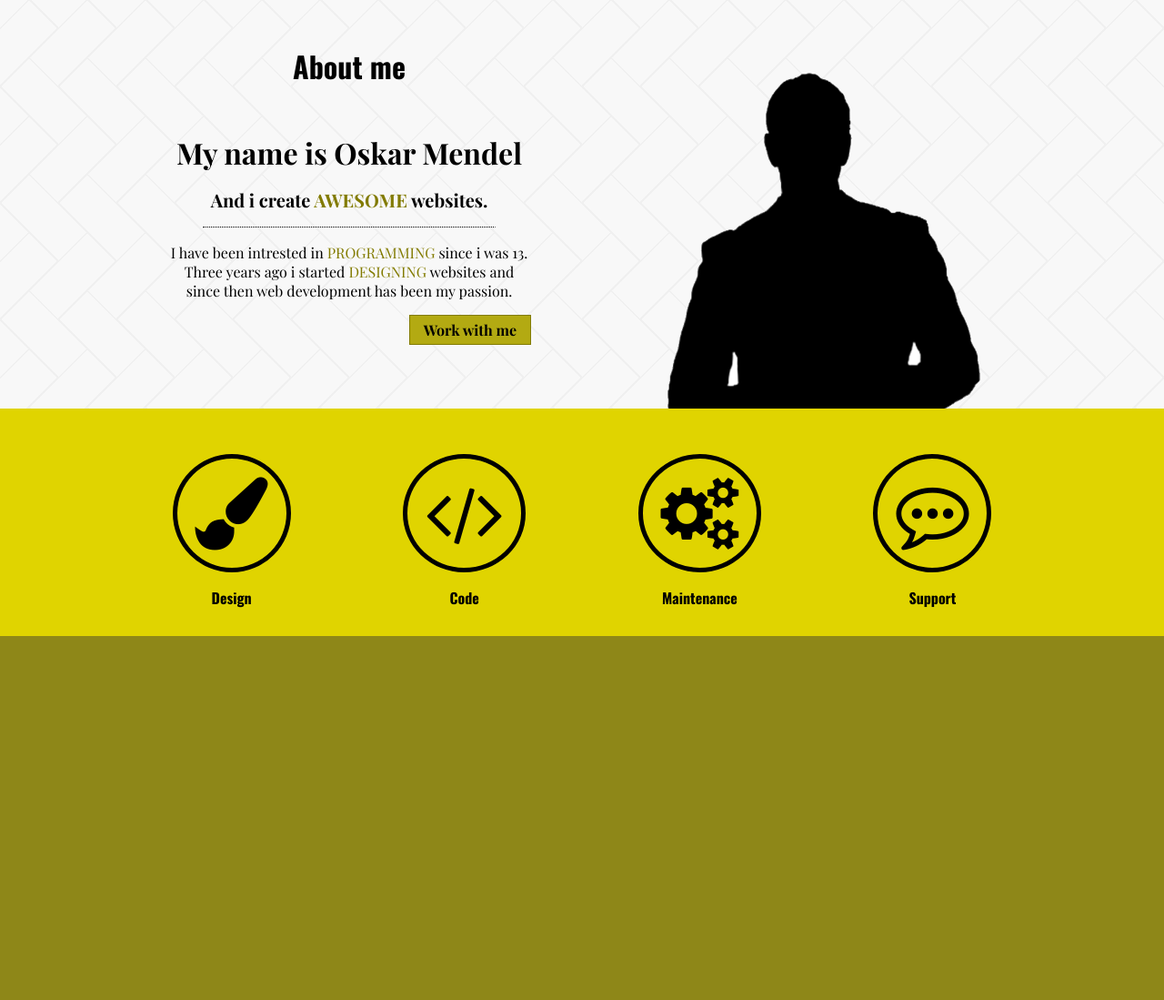
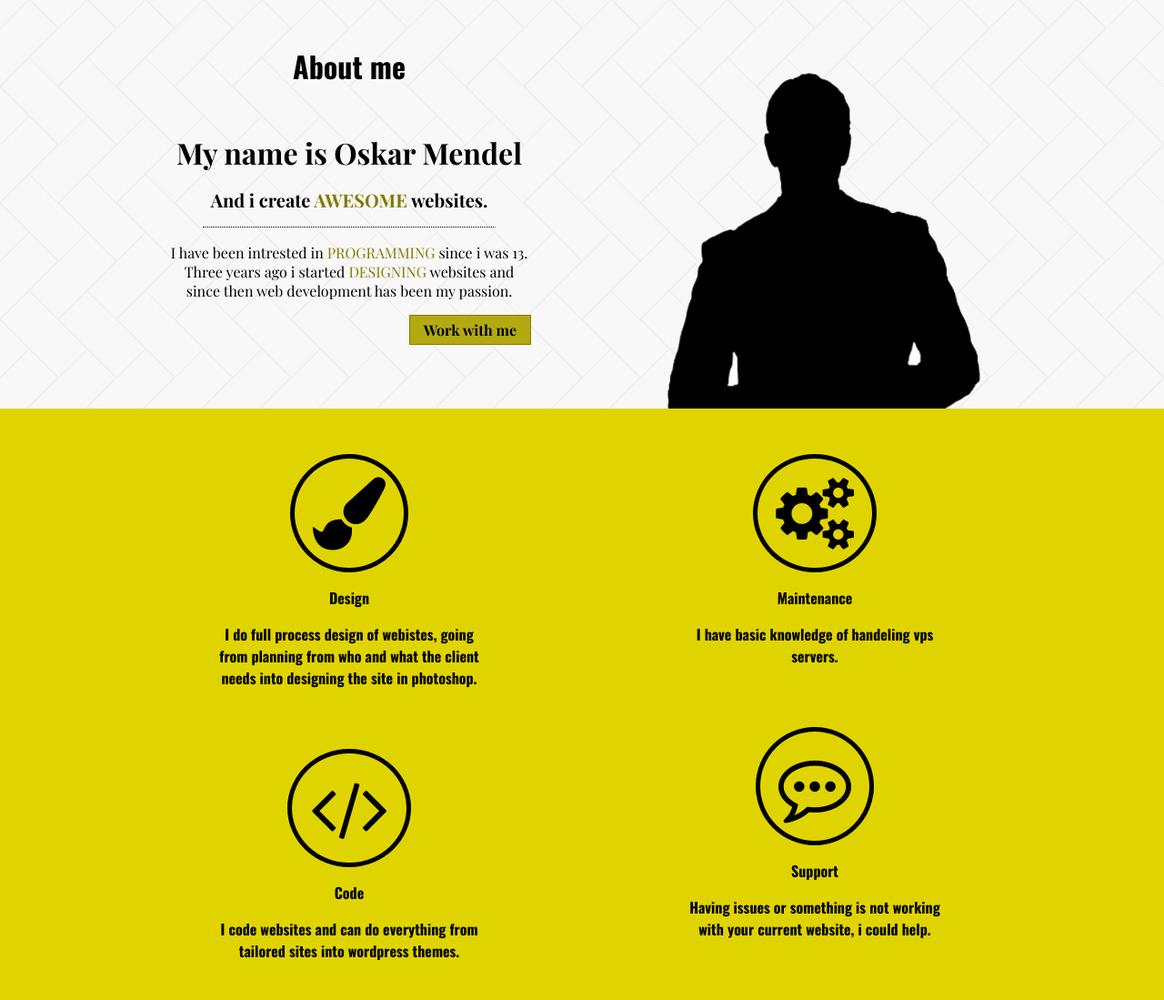
Before and after one commit to Rakso96/oskarmendel.me, a PHP site: page / in a window 1280 px wide. Shown: the part 651-1750 px from the top of the page at 91% size. Before the commit the page ends 1350 px from the top, so only its background shows below. Run offline with PHP 8.4, Linux system fonts and the light colour scheme; some libraries are stand-ins or nearby versions; some web fonts are replaced.

Commit message:
made about section responsive

```diff
--- a/assets/css/scss/2-Sections/_global.scss
+++ b/assets/css/scss/2-Sections/_global.scss
@@ -32,6 +32,10 @@ h1{
  padding-bottom: 50px;
 }
 
+.space-top{
+  padding-top: 50px;
+}
+
 //-------------------------------------
 //----CLASSES-FOR-HEADLINE-FONTS-------
 //-------------------------------------
--- a/assets/css/scss/2-Sections/_workflow.scss
+++ b/assets/css/scss/2-Sections/_workflow.scss
@@ -5,7 +5,7 @@
 //-------------------------------------
 .workflow{
  width: 100%;
- height: 250px;
+ height: 650px;
  background-color: rgb(224, 212, 0);
  font-family: $font-headline;
 }
@@ -27,12 +27,25 @@
 }
 
 //-------------------------------------
+//----------WORKFLOW-COLUMN------------
+//This is the class for our collumns in our flex grid
+//this class actually doesnt do anything when it comes to css it just
+//separates the workflow items into two rows by adding 2 of them into theese
+// collumns.
+//-------------------------------------
+.workflow-col{
+	//flex-direction: column;
+	max-width: 50%;
+}
+
+//-------------------------------------
 //----------WORKFLOW-ITEM--------------
 //This is the items that will be inside the workflow contianer.
 //this is also what contiains our images in the workflow section.
 //The images are from Font-Awesome.
 //-------------------------------------
 .workflow-item{
+  width: 300px;
   text-align: center;
   font-weight: bold;
 }
@@ -48,3 +61,10 @@
   border: 5px solid #000;
   padding: 20px;
 }
+
+@media screen and (max-width: 700px){
+	.workflow-item i{
+	  border: 3px solid #000;
+	  font-size: 3em;
+	}
+}
--- a/index.html
+++ b/index.html
@@ -53,16 +53,18 @@
     <section class="about">
       <div class="about-wrap flex">
       <div class="about-col about-text">
-        <h1 class="headline-font space-bot">About me</h1>
-        <h1>My name is Oskar Mendel</h1>
+        <h1 class="headline-font about-space-bot">About me</h1>
+        <div class="about-faceimg-mobile">
+        </div>
+        <h1 class="about-title">My name is Oskar Mendel</h1>
         <h2 class="about-undertitle">And i create <span class="text-bigYellow">AWESOME</span> websites.</h2>
         <hr class="dotted-hr">
-        <p>I have been intrested in <span class="text-bigYellow">PROGRAMMING</span> since i was 13.
-        		Three years ago i started <span class="text-bigYellow">DESIGNING</span> websites
-        		and since then web development has been my passion.</p>
+        <p>I have been intrested in <span class="text-bigYellow">PROGRAMMING</span>
+           since i was 13. Three years ago i started <span class="text-bigYellow">DESIGNING</span>
+           websites and since then web development has been my passion.</p>
           <a class="about-button">Work with me</a>
     	</div>
-    	<div class="about-col">
+    	<div class="about-col about-image-col">
     	  <div class="temp-img">
 	      </div>
         </div>
@@ -72,21 +74,30 @@
     <!-- WORKFLOW CONTENT -->
     <section class="workflow">
         <div class="workflow-container">
+          <div class="workflow-col">
             <div class="workflow-item">
                 <i class="fa fa-paint-brush fa-5x"></i>
                 <p>Design</p>
+                <p>I do full process design of webistes, going from planning
+                   from who and what the client needs into designing the site in photoshop.</p>
             </div>
-          <div class="workflow-item">
+            <div class="workflow-item space-top">
                 <i class="fa fa-code fa-5x"></i>
                 <p>Code</p>
+                <p>I code websites and can do everything from tailored sites into wordpress themes.</p>
             </div>
+          </div>
+          <div class="workflow-col">
             <div class="workflow-item">
                 <i class="fa fa-cogs fa-5x"></i>
                 <p>Maintenance</p>
+                <p>I have basic knowledge of handeling vps servers.</p>
             </div>
-          <div class="workflow-item">
+            <div class="workflow-item space-top">
                 <i class="fa fa-commenting-o fa-5x"></i>
                 <p>Support</p>
+                <p>Having issues or something is not working with your current website, i could help.</p>
+            </div>
           </div>
         </div>
     </section>
```
Also changed, not shown: assets/css/scss/2-Sections/_about.scss (+83 -0 lines), assets/css/style.css, assets/img/face-img.jpg (added), 1 other file. Lines whose indentation alone changed are shown as unchanged.
